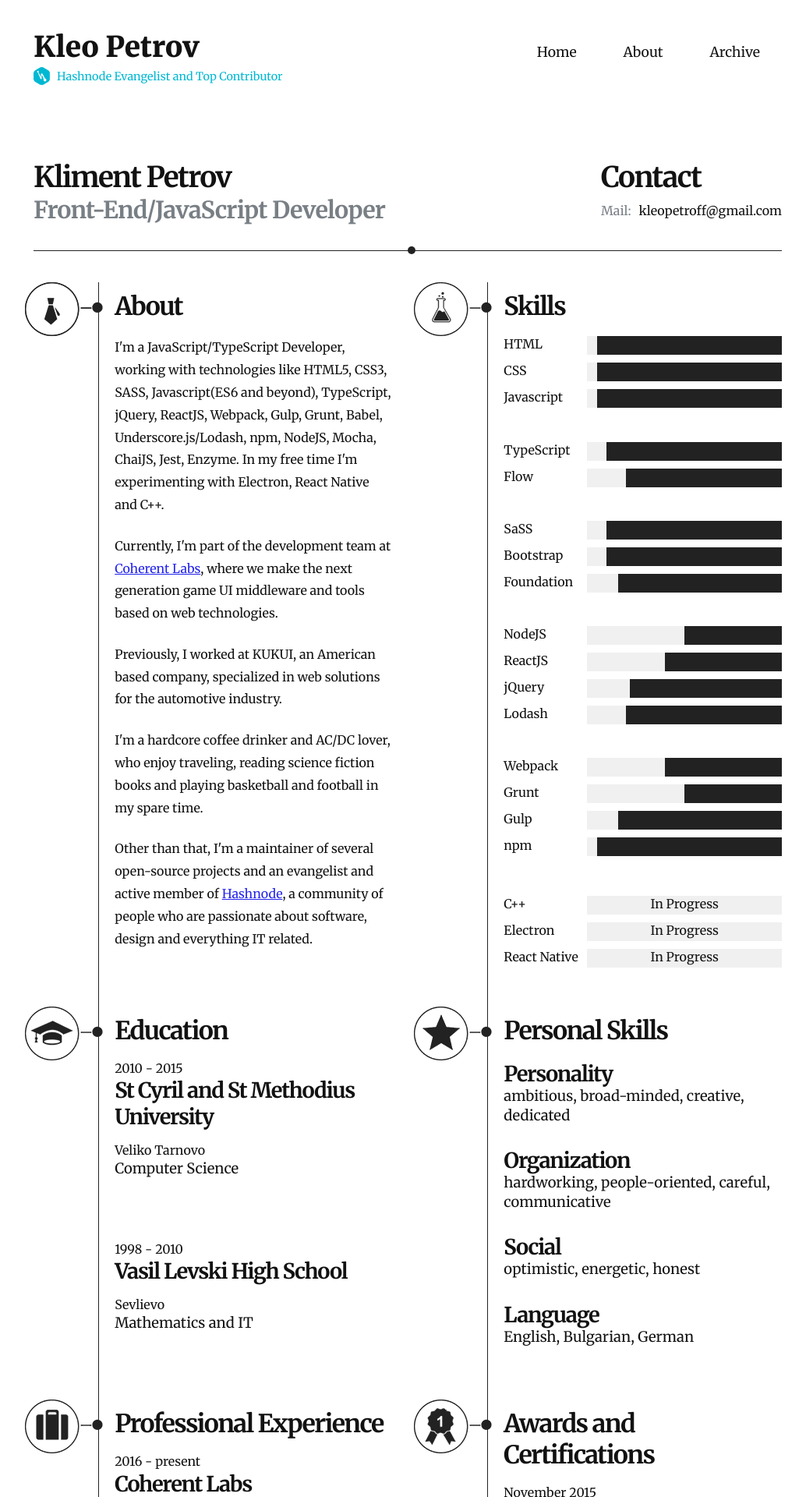
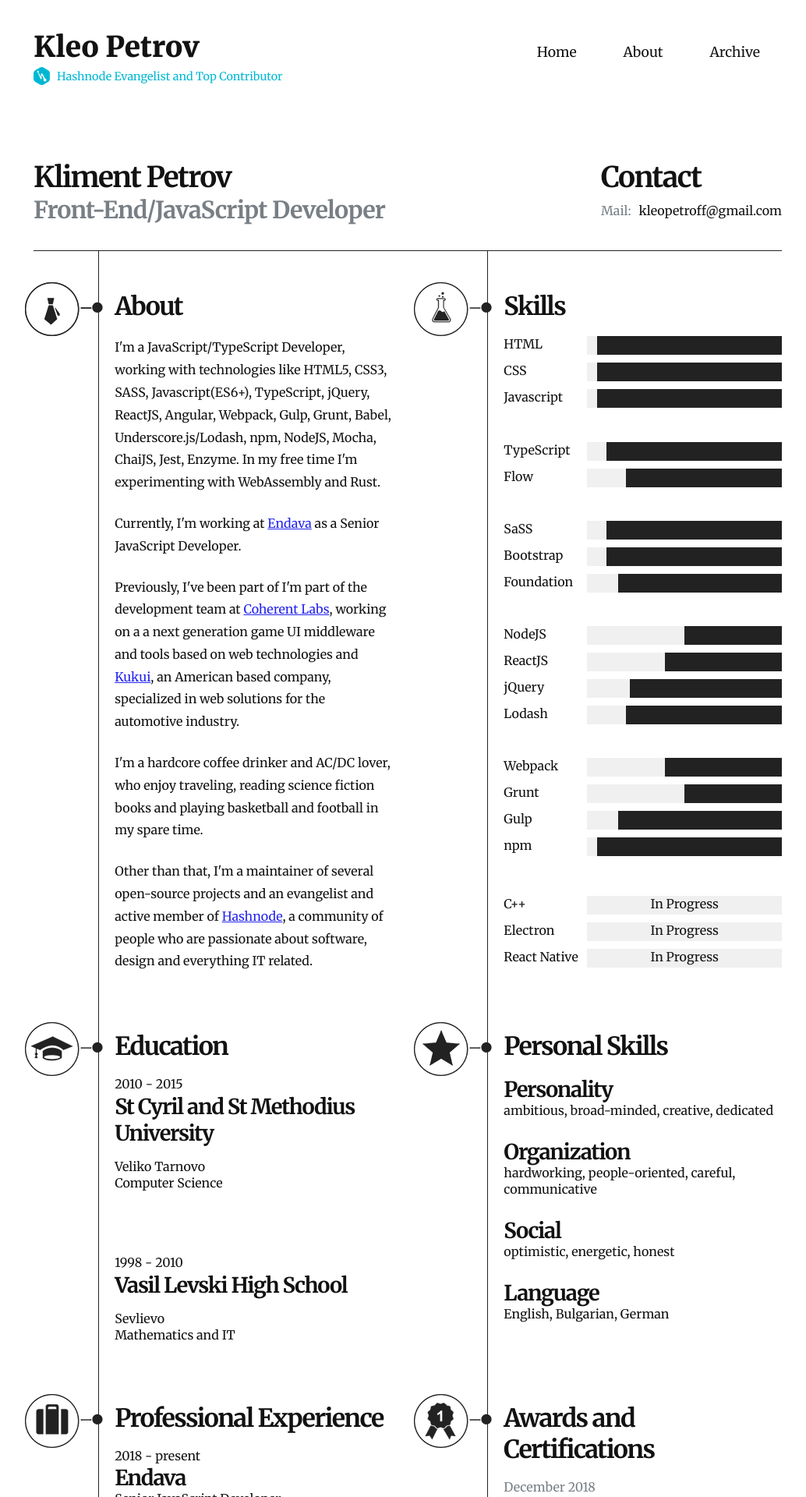
Before and after one commit to KleoPetroff/kleopetroff.github.io, a Jekyll site: the page built from about.html, in a window 1280 px wide. Shown: the top 1920 px of the page at 78% size, without its empty margins (117-1151 px from the left). Built offline with Jekyll 4.4.1, drawn with Linux system fonts in a browser that asks for light colours; some of the changed text lies outside the part shown.

Commit message:
update about page content with style adjustments

```diff
--- a/about.html
+++ b/about.html
@@ -24,9 +24,9 @@
     <div class="row info">
         <div class="five columns left first">
             <h3>About</h3>
-            <p>I'm a JavaScript/TypeScript Developer, working with technologies like HTML5, CSS3, SASS, Javascript(ES6 and beyond), TypeScript, jQuery, ReactJS, Webpack, Gulp, Grunt, Babel, Underscore.js/Lodash, npm, NodeJS, Mocha, ChaiJS, Jest, Enzyme. In my free time I'm experimenting with Electron, React Native and C++.</p>
-            <p>Currently, I'm part of the development team at <a target="_blank" href="http://coherent-labs.com">Coherent Labs</a>, where we make the next generation game UI middleware and tools based on web technologies.</p>
-            <p>Previously, I worked at KUKUI, an American based company, specialized in web solutions for the automotive industry.
+            <p>I'm a JavaScript/TypeScript Developer, working with technologies like HTML5, CSS3, SASS, Javascript(ES6+), TypeScript, jQuery, ReactJS, Angular, Webpack, Gulp, Grunt, Babel, Underscore.js/Lodash, npm, NodeJS, Mocha, ChaiJS, Jest, Enzyme. In my free time I'm experimenting with WebAssembly and Rust.</p>
+            <p>Currently, I'm working at <a target="_blank" href="http://endava.com">Endava</a> as a Senior JavaScript Developer.</p>
+            <p>Previously, I've been part of I'm part of the development team at <a target="_blank" href="http://coherent-labs.com">Coherent Labs</a>, working on a a next generation game UI middleware and tools based on web technologies and <a href="http://kukui.com" target="_blank">Kukui</a>, an American based company, specialized in web solutions for the automotive industry.
             <p>I'm a hardcore coffee drinker and AC/DC lover, who enjoy traveling, reading science fiction books and playing basketball and football in my spare time.</p>
             <p>Other than that, I'm a maintainer of several open-source projects and an evangelist and active member of <a target="_blank" href="https://hashnode.com/@Kleo">Hashnode</a>, a community of people who are passionate about software, design and everything IT related.</p>
         </div>
@@ -95,7 +95,12 @@
         <div class="five columns left fifth">
             <h3>Professional Experience</h3>
             <div class="fifth-work">
-                <p class="fifth--year">2016 - present</p>
+                <p class="fifth--year">2018 - present</p>
+                <h4 class="fifth--name">Endava</h4>
+                <p class="fifth--position">Senior JavaScript Developer</p>
+            </div>
+            <div class="fifth-work">
+                <p class="fifth--year">2016 - 2018</p>
                 <h4 class="fifth--name">Coherent Labs</h4>
                 <p class="fifth--position">JavaScript Developer</p>
             </div>
@@ -109,14 +114,15 @@
                 <h4 class="fifth--name">Euroccor JSC</h4>
                 <p class="fifth--position">Marketing Customer Service</p>
             </div>
-            <div class="fifth-work">
-                <p class="fifth--year">2011 - 2011</p>
-                <h4 class="fifth--name">GLOBUL</h4>
-                <p class="fifth--position">Marketing and Sales</p>
-            </div>
         </div>
         <div class="five columns right sixth">
             <h3>Awards and Certifications</h3>
+            <div class="sixth-award">
+                <p class="sixth--year">December 2018</p>
+                <h4 class="sixth--name">Career Coach Training</h4>
+                <p class="sixth--info">Endava Leadership Programme</p>
+                <p class="sixth--description">After passing an interview process, I attended the first Career Coach training program in Endava, after which I became a career coach in the company.</p>
+            </div>
             <div class="sixth-award">
                 <p class="sixth--year">November 2015</p>
                 <h4 class="sixth--name">Hashnode Developers</h4>
--- a/assets/_scss/pages/_about-us.scss
+++ b/assets/_scss/pages/_about-us.scss
@@ -6,7 +6,6 @@
     position: relative;
 }
 
-.general:before,
 .info:before{
     position: absolute;
     width: 10px;
@@ -67,7 +66,7 @@
 
 .container .left,
 .container .right {
-    margin-top: 40px;
+    padding-top: 40px;
     padding-left: 20px;
     border-left: 1px solid #222;
     position: relative;
@@ -115,7 +114,7 @@
 .fifth:after,
 .sixth:after {
     min-height: 1346px;
-    top: -39em;
+    top: -23.3em;
     left: -1px;
     width: 1px;
     background: #212221;
@@ -136,6 +135,10 @@
 .sixth--year {
     margin-bottom: 0;
     font-size: 1em;
+}
+
+.sixth--year {
+    color: $secondary-color;
 }
 
 .second--name,
@@ -205,7 +208,6 @@
 .sixth--info,
 .fifth--position{
     margin-top: 0;
-    font-size: 1.15em;
 }
 
 .winner {
```
Also changed, not shown: assets/css/styles.css.
